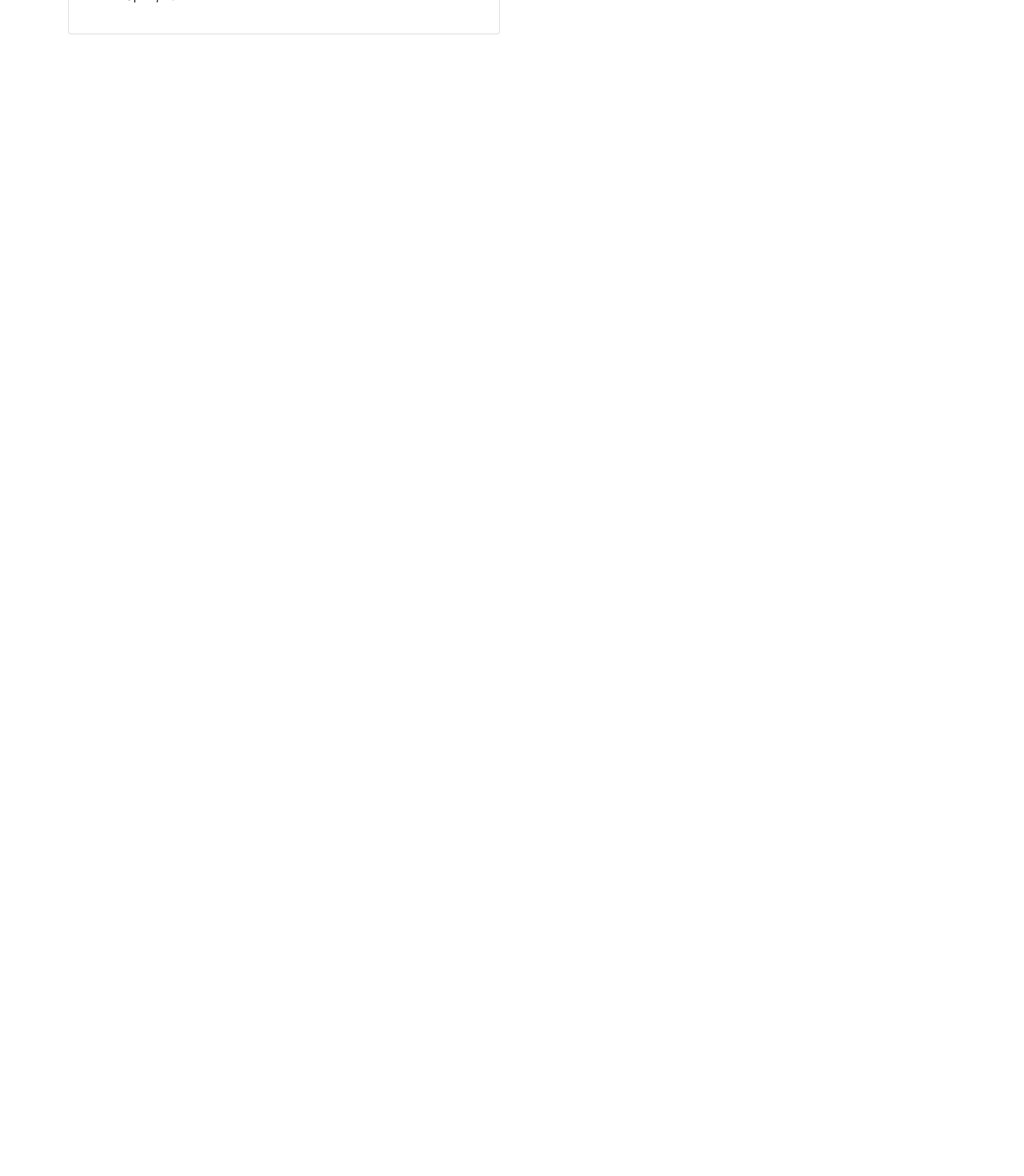
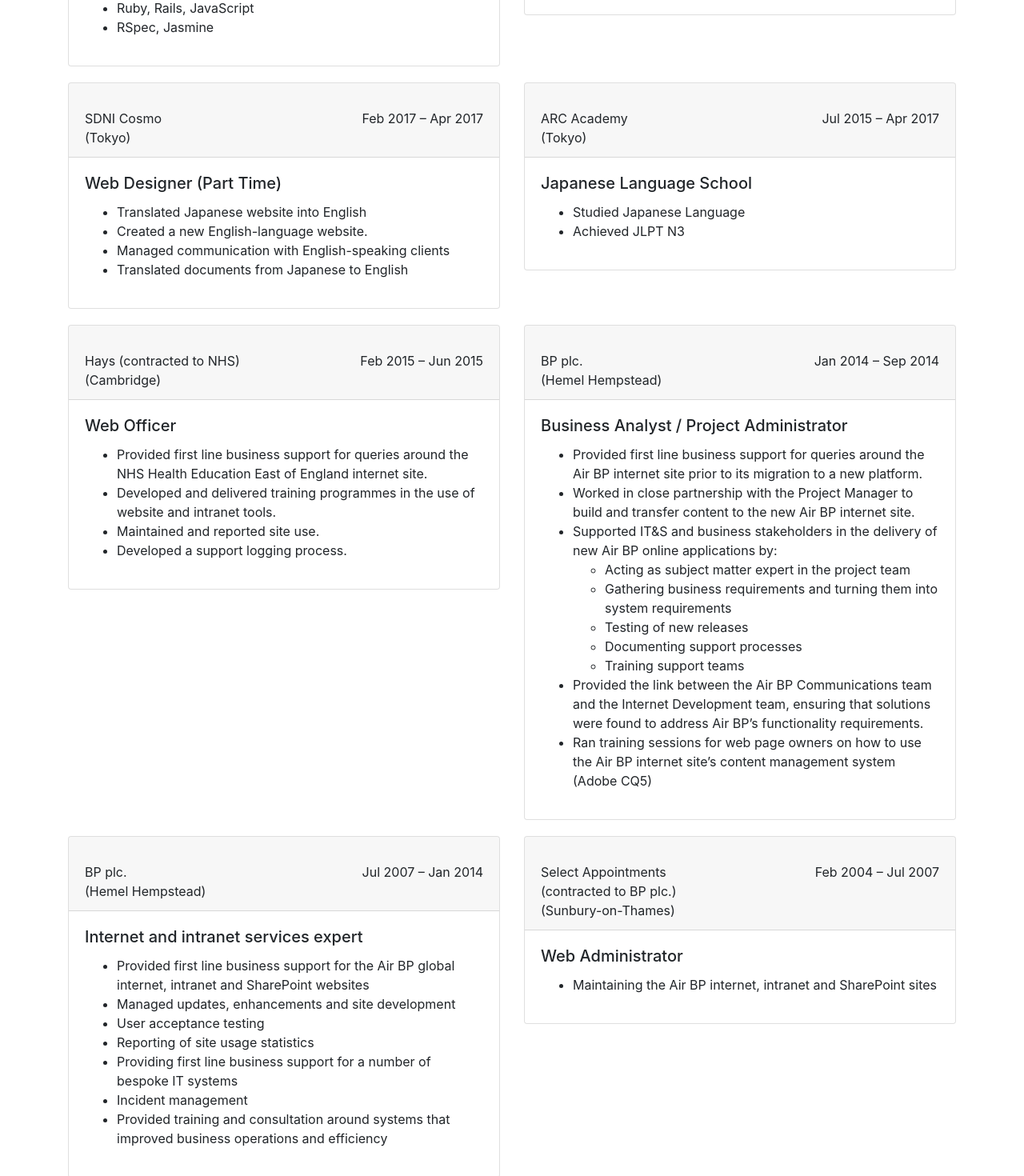
Before and after one commit to gdharris1000/hiregareth, a Vue app: page /history in a window 1280 px wide. Shown: the part 340-1810 px from the top of the page at 80% size. Before the commit the page ends 800 px from the top, so only its background shows below. Built offline with nearby package versions, Linux system fonts and the light colour scheme.

Commit message:
history text added

```diff
--- a/src/components/History.vue
+++ b/src/components/History.vue
@@ -45,6 +45,145 @@
                 </div>
             </div>
         </div>
+        <div class="row">
+            <div class="col-md-6">
+                <div class="card">
+                    <div class="card-header">
+                        <div class="row">
+                            <div class="col-md-6">SDNI Cosmo<br>(Tokyo)</div>
+                            <div class="col-md-6 text-right">Feb 2017 – Apr 2017</div>
+                        </div>
+                    </div>
+                    <div class="card-body">
+                        <h5 class="card-title">Web Designer (Part Time)</h5>
+                        <p class="card-text">
+                            <ul>
+                                <li>Translated Japanese website into English</li>
+                                <li>Created a new English-language website.</li>
+                                <li>Managed communication with English-speaking clients</li>
+                                <li>Translated documents from Japanese to English</li>
+                            </ul>
+                        </p>
+                    </div>
+                </div>
+            </div>
+            <div class="col-md-6">
+                <div class="card">
+                    <div class="card-header">
+                        <div class="row">
+                            <div class="col-md-6">ARC Academy<br>(Tokyo)</div>
+                            <div class="col-md-6 text-right">Jul 2015 – Apr 2017</div>
+                        </div>
+                    </div>
+                    <div class="card-body">
+                        <h5 class="card-title">Japanese Language School</h5>
+
+                        <p class="card-text">
+                            <ul>
+                                <li>Studied Japanese Language</li>
+                                <li>Achieved JLPT N3</li>
+                            </ul>
+                        </p>
+                    </div>
+                </div>
+            </div>
+        </div>
+        <div class="row">
+            <div class="col-md-6">
+                <div class="card">
+                    <div class="card-header">
+                        <div class="row">
+                            <div class="col-md-6">Hays (contracted to NHS)<br>(Cambridge)</div>
+                            <div class="col-md-6 text-right">Feb 2015 – Jun 2015</div>
+                        </div>
+                    </div>
+                    <div class="card-body">
+                        <h5 class="card-title">Web Officer</h5>
+                        <p class="card-text">
+                            <ul>
+                                <li>Provided first line business support for queries around the NHS Health Education East of England internet site.</li>
+                                <li>Developed and delivered training programmes in the use of website and intranet tools.</li>
+                                <li>Maintained and reported site use.</li>
+                                <li>Developed a support logging process.</li>
+                            </ul>
+                        </p>
+                    </div>
+                </div>
+            </div>
+            <div class="col-md-6">
+                <div class="card">
+                    <div class="card-header">
+                        <div class="row">
+                            <div class="col-md-6">BP plc.<br>(Hemel Hempstead)</div>
+                            <div class="col-md-6 text-right">Jan 2014 – Sep 2014</div>
+                        </div>
+                    </div>
+                    <div class="card-body">
+                        <h5 class="card-title">Business Analyst / Project Administrator</h5>
+                        <p class="card-text">
+                            <ul>
+                                <li>Provided first line business support for queries around the Air BP internet site prior to its migration to a new platform.</li>
+                                <li>Worked in close partnership with the Project Manager to build and transfer content to the new Air BP internet site.</li>
+                                <li>Supported IT&amp;S and business stakeholders in the delivery of new Air BP online applications by:</li>
+                                <ul>
+                                    <li>Acting as subject matter expert in the project team</li>
+                                    <li>Gathering business requirements and turning them into system requirements</li>
+                                    <li>Testing of new releases</li>
+                                    <li>Documenting support processes</li>
+                                    <li>Training support teams</li>
+                                </ul>
+                                <li>Provided the link between the Air BP Communications team and the Internet Development team, ensuring that solutions were found to address Air BP’s functionality requirements.</li>
+                                <li>Ran training sessions for web page owners on how to use the Air BP internet site’s content management system (Adobe CQ5)</li>
+                            </ul>
+                        </p>
+                    </div>
+                </div>
+            </div>
+        </div>
+        <div class="row">
+            <div class="col-md-6">
+                <div class="card">
+                    <div class="card-header">
+                        <div class="row">
+                            <div class="col-md-6">BP plc.<br>(Hemel Hempstead)</div>
+                            <div class="col-md-6 text-right">Jul 2007 – Jan 2014</div>
+                        </div>
+                    </div>
+                    <div class="card-body">
+                        <h5 class="card-title">Internet and intranet services expert</h5>
+                        <p class="card-text">
+                            <ul>
+                                <li>Provided first line business support for the Air BP global internet, intranet and SharePoint websites</li>
+                                <li>Managed updates, enhancements and site development</li>
+                                <li>User acceptance testing</li>
+                                <li>Reporting of site usage statistics</li>
+                                <li>Providing first line business support for a number of bespoke IT systems</li>
+                                <li>Incident management</li>
+                                <li>Provided training and consultation around systems that improved business operations and efficiency</li>
+                            </ul>
+                        </p>
+                    </div>
+                </div>
+            </div>
+            <div class="col-md-6">
+                <div class="card">
+                    <div class="card-header">
+                        <div class="row">
+                            <div class="col-md-6">Select Appointments (contracted to BP plc.)<br>(Sunbury-on-Thames)</div>
+                            <div class="col-md-6 text-right">Feb 2004 – Jul 2007</div>
+                        </div>
+                    </div>
+                    <div class="card-body">
+                        <h5 class="card-title">Web Administrator</h5>
+                        <p class="card-text">
+                            <ul>
+                                <li>Maintaining the Air BP internet, intranet and SharePoint sites</li>
+                            </ul>
+                        </p>
+                    </div>
+                </div>
+            </div>
+        </div>
     </div>
 </template>
 
@@ -55,5 +194,7 @@
 </script>
 
 <style scoped>
-
+    .row {
+        margin-top: 20px;
+    }
 </style>
```
